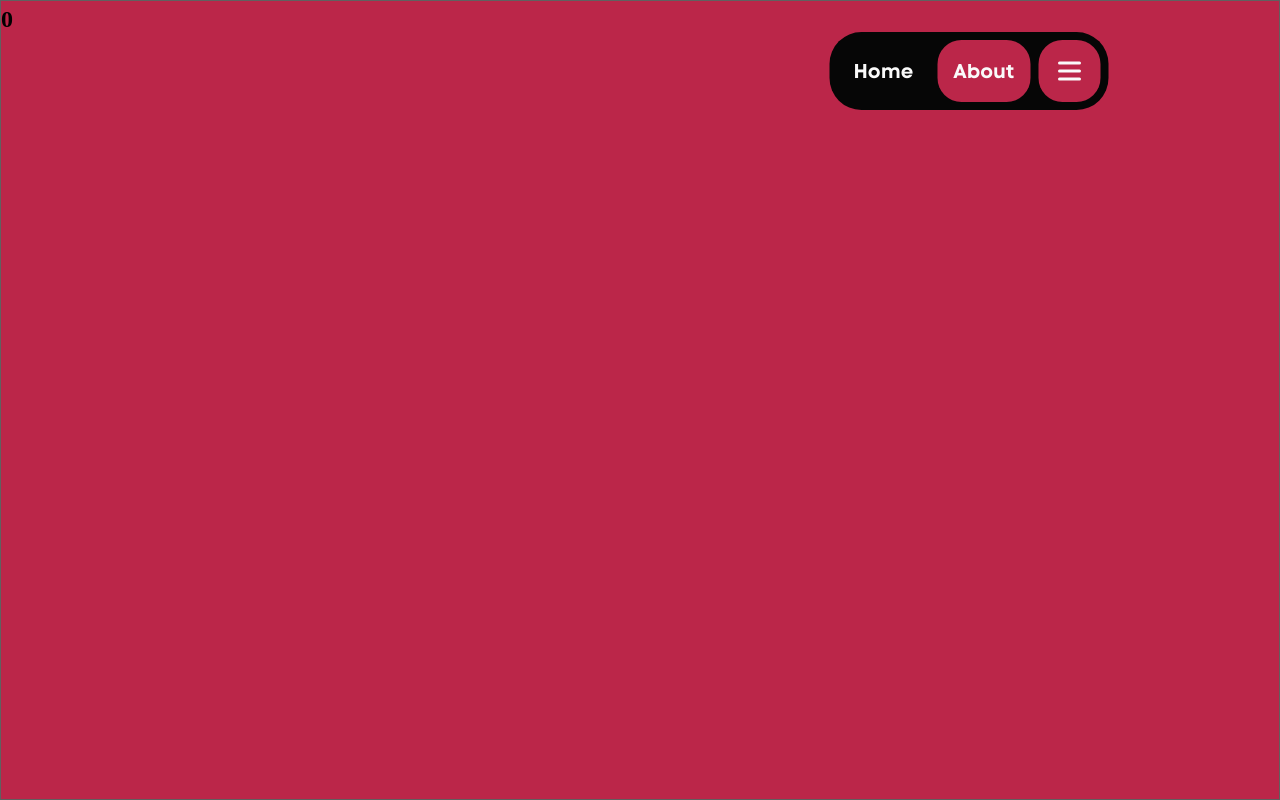
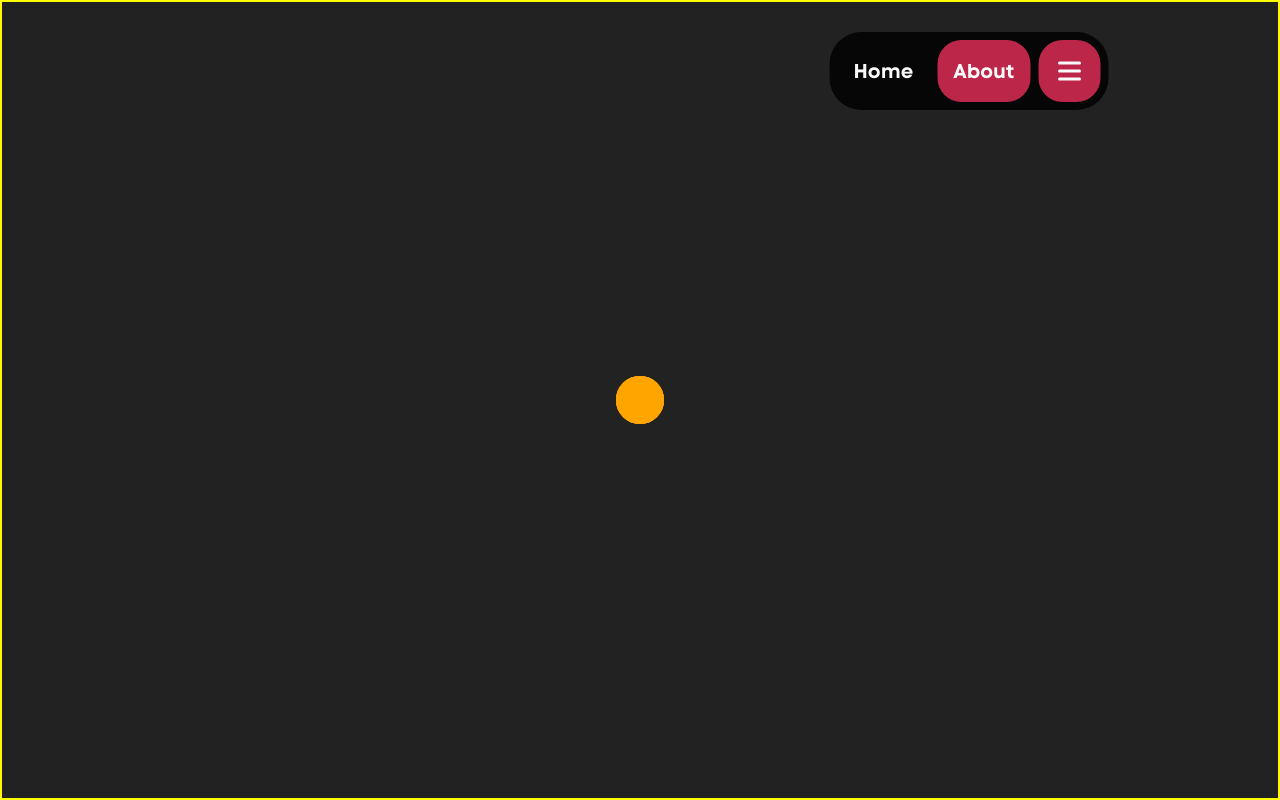
Before and after one commit to steppp/personal-website, a Next.js app: page / in a window 1280 px wide. Built offline with nearby package versions, Linux system fonts and the light colour scheme.

Commit message:
feat: add initial page transitions [#3]
Use Framer to add page transition features.

```diff
--- /dev/null
+++ b/components/MainPagingController/index.tsx
@@ -0,0 +1,55 @@
+import { ScrollingProgressProvider } from '@/contexts/ScrollingProgress'
+import { motion, useAnimationControls } from 'framer-motion'
+import { Children, PropsWithChildren, useEffect, useRef } from 'react'
+import { StyledMainPagingContainer, StyledMainPagingOverlayController } from './styles'
+
+const MainPagingController = ({ children }: PropsWithChildren) => {
+	const pagingControllerRef = useRef<HTMLDivElement>(null)
+	const animationControls = useAnimationControls()
+	// const totalHeight = Children.count(children) * window.innerHeight
+
+	// need to register the event handler manually since
+	// we have to use a non-passive event listener
+	// and react use passive ones by default
+	useEffect(() => {
+		const currentRef = pagingControllerRef.current
+		currentRef?.addEventListener(
+			'wheel',
+			(evt) => {
+				evt.preventDefault()
+			},
+			{ passive: false }
+		)
+
+		return () => {
+			currentRef?.removeEventListener('wheel', (evt) => {
+				evt.preventDefault()
+			})
+		}
+	}, [pagingControllerRef])
+
+	return (
+		<StyledMainPagingContainer>
+			<ScrollingProgressProvider scrollProgress={0}>
+				{children}
+
+				<StyledMainPagingOverlayController
+					ref={pagingControllerRef}
+					animate={animationControls}
+					drag="y"
+					// dragMomentum={false}
+					dragSnapToOrigin
+					onDrag={(event, info) => {
+						console.debug({ event, info })
+						window.scrollBy(0, info.delta.y)
+					}}
+					onDragEnd={() => {
+						// animationControls.set({ x: 0, y: 0 })
+					}}
+				/>
+			</ScrollingProgressProvider>
+		</StyledMainPagingContainer>
+	)
+}
+
+export default MainPagingController
--- /dev/null
+++ b/components/MainPagingController/styles.ts
@@ -0,0 +1,21 @@
+import { styled } from '@/theme/stitches.config'
+import { motion } from 'framer-motion'
+
+export const StyledMainPagingContainer = styled(motion.div, {
+	position: 'fixed',
+	top: 0,
+	left: 0,
+	height: '100svb',
+	width: '100svi',
+	overflow: 'auto',
+})
+
+export const StyledMainPagingOverlayController = styled(motion.div, {
+	position: 'absolute',
+	top: 0,
+	left: 0,
+	height: 'inherit',
+	width: 'inherit',
+	backgroundColor: 'transparent',
+	border: '2px solid yellow',
+})
--- a/components/Section/index.tsx
+++ b/components/Section/index.tsx
@@ -1,8 +1,32 @@
 import ScrollingProgressContext from '@/contexts/ScrollingProgress'
+import { styled } from '@/theme/stitches.config'
 import { useContext } from 'react'
+
+const StyledPageSection = styled('div', {
+	position: 'fixed',
+	top: 0,
+	left: 0,
+	height: '100%',
+	width: '100%',
+})
+
+const StyledPageSectionContent = styled('div', {
+	position: 'absolute',
+	top: '50%',
+	left: '50%',
+	transform: 'translate(-50%, -50%)',
+	width: '3rem',
+	height: '3rem',
+	backgroundColor: 'orange',
+	borderRadius: '50%',
+})
 
 export default function PageSection({ children }: React.PropsWithChildren) {
 	const { progress } = useContext(ScrollingProgressContext)
 
-	return <div>{progress}</div>
+	return (
+		<StyledPageSection>
+			<StyledPageSectionContent></StyledPageSectionContent>
+		</StyledPageSection>
+	)
 }
--- a/pages/index.tsx
+++ b/pages/index.tsx
@@ -1,13 +1,14 @@
+import MainPagingController from '@/components/MainPagingController'
 import PageSection from '@/components/Section'
 import SnappableContainer from '@/components/SnappableContainer'
 
 export default function Home() {
 	return (
-		<SnappableContainer>
+		<MainPagingController>
 			<PageSection>1</PageSection>
 			<PageSection>2</PageSection>
 			<PageSection>3</PageSection>
 			<PageSection>4</PageSection>
-		</SnappableContainer>
+		</MainPagingController>
 	)
 }
```
